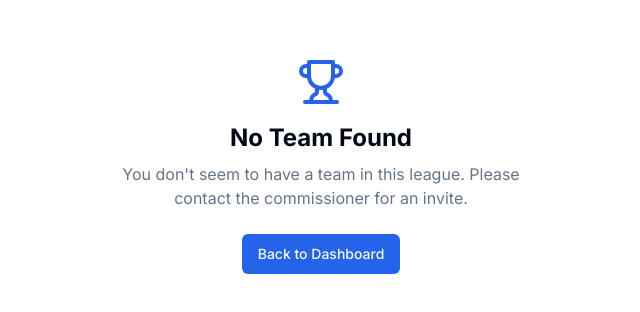
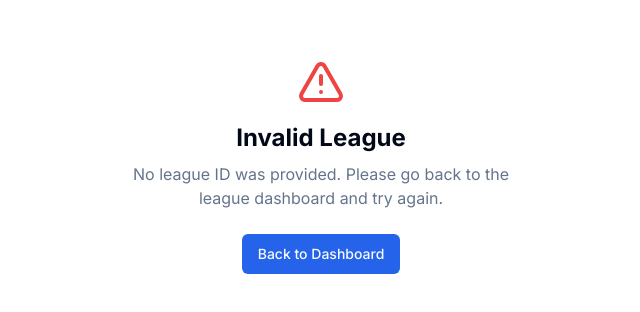
Before and after one commit to cshigh22/keeperdraft, a Next.js app: page /draft in a window 1280 px wide. Shown: the part 234-546 px from the top of the page, without its empty margins (319-959 px from the left). Built offline with nearby package versions, Linux system fonts and the light colour scheme; no server answers; the database is empty; sample sign-in values are in the browser's storage.

Commit message:
Fix: Keeper Selection to Back to Draft successfully redirects to draft room now

```diff
--- a/src/app/draft/page.tsx
+++ b/src/app/draft/page.tsx
@@ -120,6 +120,23 @@ export default function DraftRoom() {
     return null;
   }
 
+  if (!leagueId) {
+    return (
+      <div className="min-h-screen flex items-center justify-center bg-background">
+        <div className="text-center max-w-md p-6">
+          <AlertTriangle className="w-12 h-12 text-destructive mx-auto mb-4" />
+          <h1 className="text-2xl font-bold mb-2">Invalid League</h1>
+          <p className="text-muted-foreground mb-6">
+            No league ID was provided. Please go back to the league dashboard and try again.
+          </p>
+          <Button onClick={() => (window.location.href = '/leagues')}>
+            Back to Dashboard
+          </Button>
+        </div>
+      </div>
+    );
+  }
+
   if (!userTeam) {
     return (
       <div className="min-h-screen flex items-center justify-center bg-background">
@@ -127,9 +144,9 @@ export default function DraftRoom() {
           <Trophy className="w-12 h-12 text-primary mx-auto mb-4" />
           <h1 className="text-2xl font-bold mb-2">No Team Found</h1>
           <p className="text-muted-foreground mb-6">
-            You don&apos;t seem to have a team in this league. Please contact the commissioner for an invite.
+            You don&apos;t seem to have a team in this league ({leagueId}). Please contact your commissioner for an invite.
           </p>
-          <Button onClick={() => (window.location.href = '/login')}>
+          <Button onClick={() => (window.location.href = '/leagues')}>
             Back to Dashboard
           </Button>
         </div>
--- a/src/app/leagues/[leagueId]/keepers/page.tsx
+++ b/src/app/leagues/[leagueId]/keepers/page.tsx
@@ -2,6 +2,8 @@
 import { PrismaClient } from '@prisma/client';
 import { KeeperSelectionUI } from '@/components/keepers/KeeperSelection';
 import { saveKeepers } from '@/app/actions/keepers';
+import Link from 'next/link';
+import { ArrowLeft } from 'lucide-react';
 
 const prisma = new PrismaClient();
 
@@ -98,9 +100,9 @@ export default async function KeepersPage({
                         {team.name} &middot; Select up to {settings.maxKeepers} keepers
                     </p>
                 </div>
-                <a href="/draft" className="text-sm text-primary hover:underline">
-                    ← Back to Draft Room
-                </a>
+                <Link href={`/draft?leagueId=${leagueId}`} className="text-sm text-primary hover:underline flex items-center gap-1">
+                    <ArrowLeft className="w-4 h-4" /> Back to Draft Room
+                </Link>
             </div>
             <KeeperSelectionUI
                 players={JSON.parse(JSON.stringify(allPlayers))}
```
